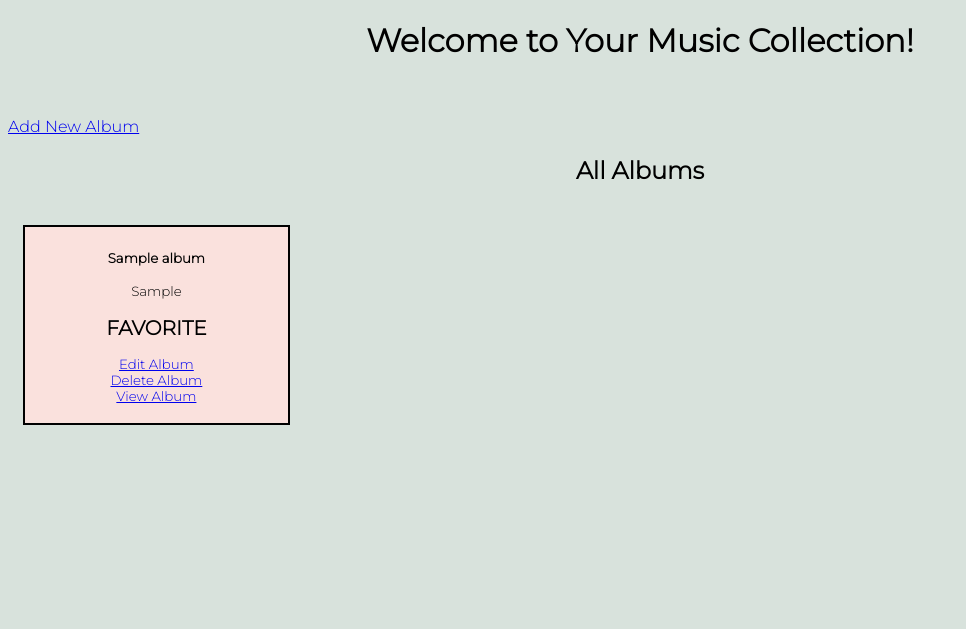
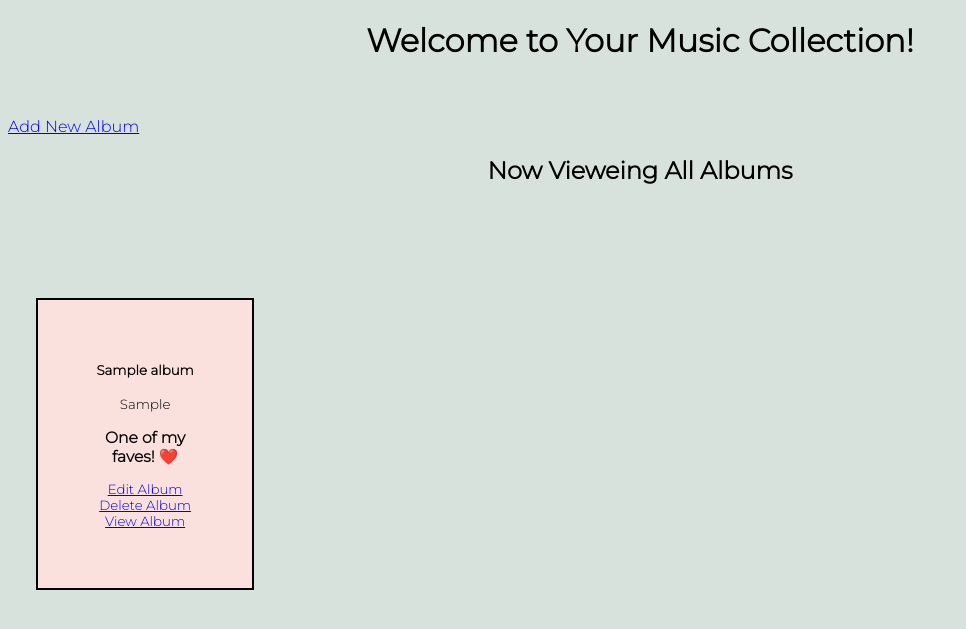
Before and after one commit to Momentum-Team-13/django-music-amanda-mcmullin, a Django app: page / in a window 1280 px wide. Shown: the top 629 px of the page, without its empty margins (0-966 px from the left). Run offline with Django 3.2, Linux system fonts and the light colour scheme; tables that the repository leaves empty hold one stand-in row (values such as "Sample post").

Commit message:
still working on css

```diff
--- a/albums/models.py
+++ b/albums/models.py
@@ -24,5 +24,5 @@ class Favorite(models.Model):
     album = models.ForeignKey("Album", on_delete=models.CASCADE, related_name="favorites")
     created_at = models.DateTimeField(auto_now_add=True)
 
-    def __str__(self):
-        return self.title
+    # def __str__(self):
+    #     return self.title
--- a/albums/static/css/style.css
+++ b/albums/static/css/style.css
@@ -11,29 +11,35 @@ h2 {
     text-align: center;
 }
 
-/* .greeting {
+.view_all {
+    text-align: center;
+}
+
+.greeting {
     text-align: left;
     justify-content: left;
-    border: solid fuchsia 2px;
 }
 
-.music {
+
+.collection {
     width: auto;
     height: auto;
     justify-content: center;
-    display: inline-flex;
+    display: flex;
     flex-direction: row;
     flex-wrap: wrap;
-} */
+    padding-top: 15px;
+    max-width: fit-content;
+}
 
 .album {
     border: solid black 2px;
-    max-width: 20%;
+    max-width: 45%;
     align-items: center;
     justify-content: center;
     text-align: center;
     background-color: #fae1dd;
     margin: 40px 15px 15px 15px;
-    padding: 5px;
+    padding: 45px;
     font-size: smaller;
 }
--- a/templates/albums/add_album.html
+++ b/templates/albums/add_album.html
@@ -1,7 +1,7 @@
 {% extends "base.html" %}
 
 {% block content %}
-<h1>Add Album</h1>
+<h2>Add Album</h2>
 
 <div>
     <form action="{% url 'add_album' %}" method="POST">
--- a/templates/albums/edit_album.html
+++ b/templates/albums/edit_album.html
@@ -11,5 +11,10 @@
             <button type="submit">Update Album</button>
         </div>
     </form>
+    <br>
+
+    <p>
+        <a href="{% url 'list_albums' %}">Back to All Albums</a>
+    </p>
 </div>
 {% endblock %}
--- a/templates/albums/list_albums.html
+++ b/templates/albums/list_albums.html
@@ -8,25 +8,27 @@
     <p><a class="greeting" href="{% url 'add_album' %}">Add New Album</a></p>
 </div>
 
-<h2>All Albums</h2>
-
-<div class="flex flex-wrap">
+<div>
+    <h2 class="view_all">Now Vieweing All Albums</h2>
+    <br>
+    <br>
+    <div class="collection">
         {% for album in albums %}
         <div class="album">
             <h4>{{ album.title }}</h4>
             <div>{{ album.artist }}</div>
 
             {% if album in favorite_albums %}
-    <h2>FAVORITE</h2>
+            <h3>One of my faves! ❤️ </h3>
             {% endif %}
 
             <p>
                 <a href="{% url 'edit_album' pk=album.pk %}">Edit Album</a><br>
-            <a class="red" href="{% url 'delete_album' pk=album.pk %}">Delete Album</a><br>
+                <a href="{% url 'delete_album' pk=album.pk %}">Delete Album</a><br>
                 <a href="{% url 'view_album' pk=album.pk %}">View Album</a><br>
             </p>
         </div>
         {% endfor %}
-
+    </div>
 </div>
 {% endblock %}
--- a/templates/base.html
+++ b/templates/base.html
@@ -18,7 +18,6 @@
         {% block content %}
         {% endblock %}
     </div>
-
 </body>
 
 </html>
```
Lines whose indentation alone changed are shown as unchanged.
